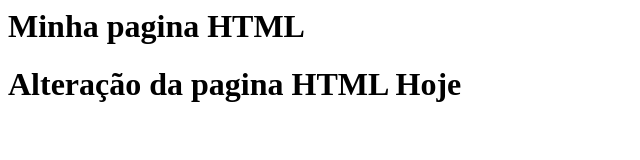
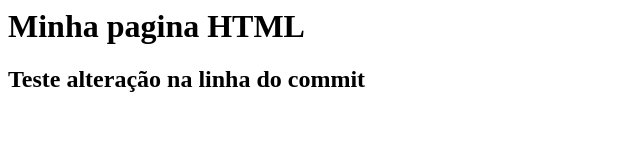
Before and after one commit to lordseipher/gama-no-github, a plain HTML site: page index.html in a window 1280 px wide. Shown: the whole page, without its empty margins (0-640 px from the left). Drawn offline with Linux system fonts and the light colour scheme.

Commit message:
Testando alteração na linha do tempo do commit

```diff
--- a/index.html
+++ b/index.html
@@ -1,6 +1,6 @@
 <html>
 	<body>
 		<h1>Minha pagina HTML</h1>
-		<h1>Alteração da pagina HTML Hoje</h1>
+		<h2>Teste alteração na linha do commit</h2>
 	</body>
 </html>
```
